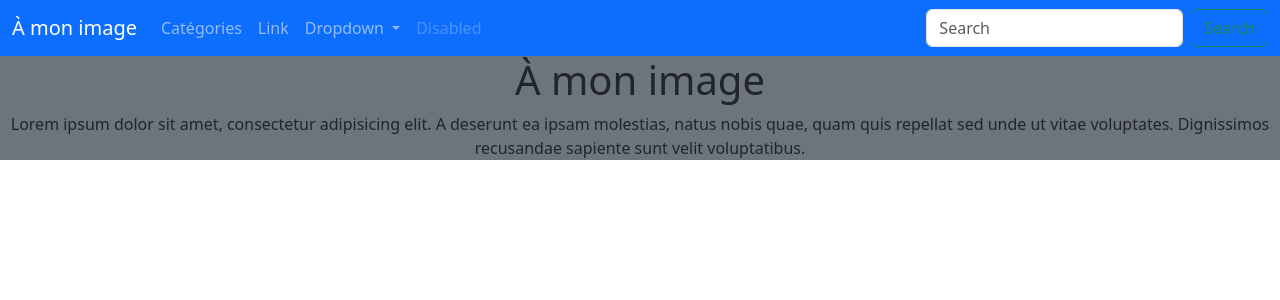
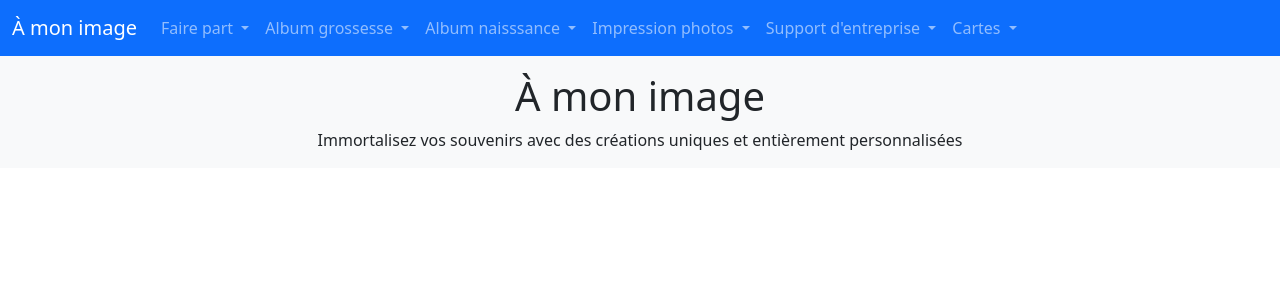
Before and after one commit to NicolasFerchaud/examen_piscine, a Symfony app: template templates/Public/home.html.twig in a window 1280 px wide. Shown: the top 300 px of the page. Run offline with Twig, Linux system fonts and the light colour scheme; the template is opened without the code that fills it, so the values that code supplies are empty; some libraries are stand-ins or nearby versions.

Commit message:
faire part

```diff
--- a/src/Controller/Front/Product/CategoryController.php
+++ b/src/Controller/Front/Product/CategoryController.php
@@ -19,8 +19,7 @@ class CategoryController extends AbstractController
         );
 
         return $this->render('Public/Category/categoryList.html.twig', [
-            'categoryList' => $categories,
-            'current_menu' => 'categories'
+            'categoryList' => $categories
         ]);
     }
 }
--- a/templates/Public/home.html.twig
+++ b/templates/Public/home.html.twig
@@ -3,8 +3,8 @@
 {% block title %}Accueil{% endblock %}
 
 {% block main %}
-    <div class="bg-secondary text-center">
-        <h1>À mon image</h1>
-        <p>Lorem ipsum dolor sit amet, consectetur adipisicing elit. A deserunt ea ipsam molestias, natus nobis quae, quam quis repellat sed unde ut vitae voluptates. Dignissimos recusandae sapiente sunt velit voluptatibus.</p>
+    <div class="bg-light text-center">
+        <h1 class="pt-3">À mon image</h1>
+        <p class="pb-3">Immortalisez vos souvenirs avec des créations uniques et entièrement personnalisées</p>
     </div>
 {% endblock %}
--- a/templates/base.html.twig
+++ b/templates/base.html.twig
@@ -12,7 +12,6 @@
 </head>
 
 <body>
-
     {# je regarde si des messages flashs ont été ajoutés à la session, si oui je les affiche #}
     {% for message in app.flashes('success') %}
     <div class="text-success">
@@ -23,36 +22,75 @@
     <nav class="navbar navbar-expand-lg navbar-dark bg-primary">
         <div class="container-fluid">
             <a class="navbar-brand" href="{{ path('home') }}">À mon image</a>
-            <button class="navbar-toggler" type="button" data-bs-toggle="collapse" data-bs-target="#navbarSupportedContent" aria-controls="navbarSupportedContent" aria-expanded="false" aria-label="Toggle navigation">
-                <span class="navbar-toggler-icon"></span>
-            </button>
             <div class="collapse navbar-collapse" id="navbarSupportedContent">
                 <ul class="navbar-nav me-auto mb-2 mb-lg-0">
-                    <li class="nav-item">
+                    {#<li class="nav-item">
                         <a class="nav-link {% if current_menu is defined and current_menu == 'categories' %}active{% endif %}" aria-current="page" href="{{ path('public/categories/list') }}">Catégories</a>
-                    </li>
-                    <li class="nav-item">
-                        <a class="nav-link" href="#">Link</a>
+                    </li>#}
+                    <li class="nav-item dropdown">
+                        <a class="nav-link {% if current_menu is defined and current_menu == 'faire_part' %}active{% endif %} dropdown-toggle" href="#" id="navbarDropdown" role="button" data-bs-toggle="dropdown" aria-expanded="false">
+                            Faire part
+                        </a>
+                        <ul class="dropdown-menu" aria-labelledby="navbarDropdown">
+                            <li><a class="dropdown-item" href="{{ path('public/faire_part/wedding') }}">Mariage</a></li>
+                            <li><a class="dropdown-item" href="{{ path('public/faire_part/birth') }}">Naissance</a></li>
+                            <li><a class="dropdown-item" href="{{ path('public/faire_part/baptism') }}">Baptême</a></li>
+                        </ul>
                     </li>
                     <li class="nav-item dropdown">
                         <a class="nav-link dropdown-toggle" href="#" id="navbarDropdown" role="button" data-bs-toggle="dropdown" aria-expanded="false">
-                            Dropdown
+                            Album grossesse
                         </a>
                         <ul class="dropdown-menu" aria-labelledby="navbarDropdown">
-                            <li><a class="dropdown-item" href="#">Action</a></li>
-                            <li><a class="dropdown-item" href="#">Another action</a></li>
-                            <li><hr class="dropdown-divider"></li>
-                            <li><a class="dropdown-item" href="#">Something else here</a></li>
+                            <li><a class="dropdown-item" href="#">Grossesse unique</a></li>
+                            <li><a class="dropdown-item" href="#">Grossesse gémellaire</a></li>
                         </ul>
                     </li>
-                    <li class="nav-item">
-                        <a class="nav-link disabled" href="#" tabindex="-1" aria-disabled="true">Disabled</a>
+                    <li class="nav-item dropdown">
+                        <a class="nav-link dropdown-toggle" href="#" id="navbarDropdown" role="button" data-bs-toggle="dropdown" aria-expanded="false">
+                            Album naisssance
+                        </a>
+                        <ul class="dropdown-menu" aria-labelledby="navbarDropdown">
+                            <li><a class="dropdown-item" href="#">Grossesse unique</a></li>
+                            <li><a class="dropdown-item" href="#">Grossesse gémellaire</a></li>
+                        </ul>
+                    </li>
+                    <li class="nav-item dropdown">
+                        <a class="nav-link dropdown-toggle" href="#" id="navbarDropdown" role="button" data-bs-toggle="dropdown" aria-expanded="false">
+                            Impression photos
+                        </a>
+                        <ul class="dropdown-menu" aria-labelledby="navbarDropdown">
+                            <li><a class="dropdown-item" href="#">Photos 10x15 cm</a></li>
+                            <li><a class="dropdown-item" href="#">Poster A3</a></li>
+                            <li><a class="dropdown-item" href="#">Boule de Noël</a></li>
+                            <li><a class="dropdown-item" href="#">Hexagone</a></li>
+                        </ul>
+                    </li>
+                    <li class="nav-item dropdown">
+                        <a class="nav-link dropdown-toggle" href="#" id="navbarDropdown" role="button" data-bs-toggle="dropdown" aria-expanded="false">
+                            Support d'entreprise
+                        </a>
+                        <ul class="dropdown-menu" aria-labelledby="navbarDropdown">
+                            <li><a class="dropdown-item" href="#">Planches tarifaire</a></li>
+                            <li><a class="dropdown-item" href="#">Cartes de visite</a></li>
+                            <li><a class="dropdown-item" href="#">Annonces publicitaire</a></li>
+                            <li><a class="dropdown-item" href="#">Flyers</a></li>
+                        </ul>
+                    </li>
+                    <li class="nav-item dropdown">
+                        <a class="nav-link dropdown-toggle" href="#" id="navbarDropdown" role="button" data-bs-toggle="dropdown" aria-expanded="false">
+                            Cartes
+                        </a>
+                        <ul class="dropdown-menu" aria-labelledby="navbarDropdown">
+                            <li><a class="dropdown-item" href="#">Anniversaire</a></li>
+                            <li><a class="dropdown-item" href="#">Babyshower</a></li>
+                            <li><a class="dropdown-item" href="#">Noël</a></li>
+                            <li><a class="dropdown-item" href="#">Nouvel an</a></li>
+                            <li><a class="dropdown-item" href="#">Félicitations</a></li>
+                            <li><a class="dropdown-item" href="#">Remerciements</a></li>
+                        </ul>
                     </li>
                 </ul>
-                <form class="d-flex">
-                    <input class="form-control me-2" type="search" placeholder="Search" aria-label="Search">
-                    <button class="btn btn-outline-success" type="submit">Search</button>
-                </form>
             </div>
         </div>
     </nav>
```
Also changed, not shown: src/Controller/Front/Product/FairePartController.php (added, +41 -0 lines), src/Controller/Front/Product/ProductController.php (deleted, +0 -10 lines), templates/Public/faire_part/baptism.html.twig (added, +9 -0 lines), templates/Public/faire_part/birth.html.twig (added, +9 -0 lines), templates/Public/faire_part/wedding.html.twig (added, +9 -0 lines).
